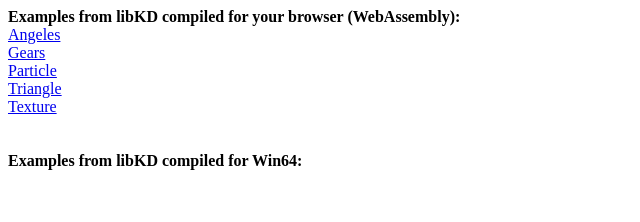
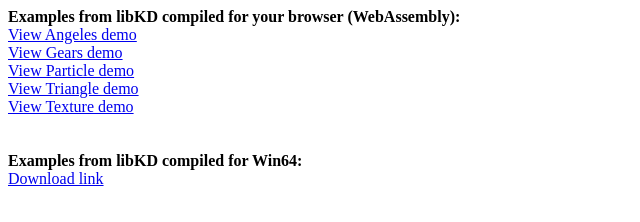
Before and after one commit to h-s-c/h-s-c.github.io, a plain HTML site: page libkd/index.html in a window 1280 px wide. Shown: the whole page, without its empty margins (0-640 px from the left). Drawn offline with Linux system fonts and the light colour scheme.

Commit message:
Improve descriptions.

```diff
--- a/libkd/index.html
+++ b/libkd/index.html
@@ -1,10 +1,10 @@
 <b>Examples from libKD compiled for your browser (WebAssembly):</b><br>
-<a href="example_angeles.html">Angeles</a><br>
-<a href="example_gears.html">Gears</a><br>
-<a href="example_glbook_particle.html">Particle</a><br>
-<a href="example_glbook_triangle.html">Triangle</a><br>
-<a href="example_nehe_texture.html">Texture</a><br>
+<a href="example_angeles.html">View Angeles demo</a><br>
+<a href="example_gears.html">View Gears demo</a><br>
+<a href="example_glbook_particle.html">View Particle demo</a><br>
+<a href="example_glbook_triangle.html">View Triangle demo</a><br>
+<a href="example_nehe_texture.html">View Texture demo</a><br>
 <br>
 <br>
 <b>Examples from libKD compiled for Win64:</b><br>
-<a href="libKD-examples_win64.zip" download>
+<a href="libKD-examples_win64.zip" download>Download link</a><br>
```
